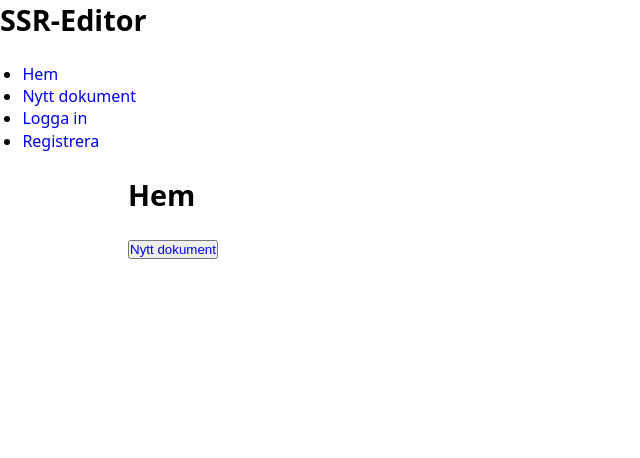
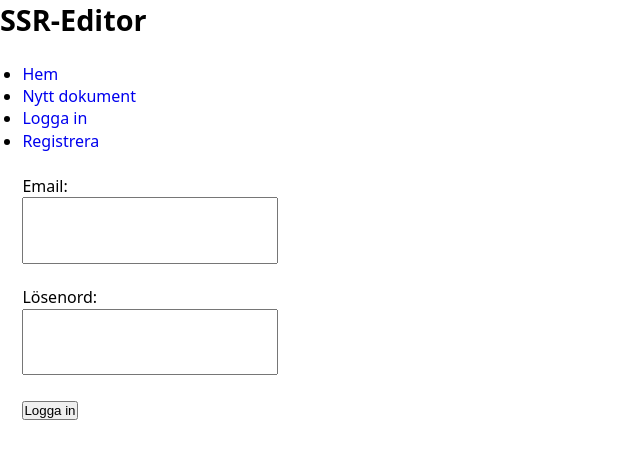
Before and after one commit to MoRosGi/jsramverk_frontend, a React (Create React App) app: page / in a window 1280 px wide. Shown: the top 458 px of the page, without its empty margins (0-640 px from the left). Built offline with nearby package versions, Linux system fonts and the light colour scheme; no server answers.

Commit message:
Set login form as index route, add route for user documents

```diff
--- a/src/App.js
+++ b/src/App.js
@@ -3,12 +3,13 @@ import { HashRouter, Routes, Route } from "react-router-dom";
 import './App.css';
 
 import Layout from "./components/Layout.js";
-import Home from "./components/Home.js";
+// import Home from "./components/Home.js";
 import Document from './components/Document.js';
 import DocumentForm from "./components/DocumentForm.js";
 import DocumentEdit from "./components/DocumentEdit.js";
 import RegisterForm from "./components/RegisterForm.js";
 import LoginForm from "./components/LoginForm.js";
+import UserDocuments from "./components/UserDocuments.js";
 
 
 function App() {
@@ -17,12 +18,12 @@ function App() {
     <h1>SSR-Editor</h1>
       <Routes>
         <Route path="/" element={<Layout />}>
-          <Route index element={<Home />} />
+          <Route index element={<LoginForm />} />
           <Route path="/:id" element={<Document />}/>
           <Route path="/documentform" element={<DocumentForm />}/>
           <Route path="/documentedit/:id" element={<DocumentEdit />}/>
           <Route path="/register" element={<RegisterForm />}/>
-          <Route path="/login" element={<LoginForm />}/>
+          <Route path="/userdocuments" element={<UserDocuments />}/>
         </Route>
       </Routes>
     </HashRouter>
```
